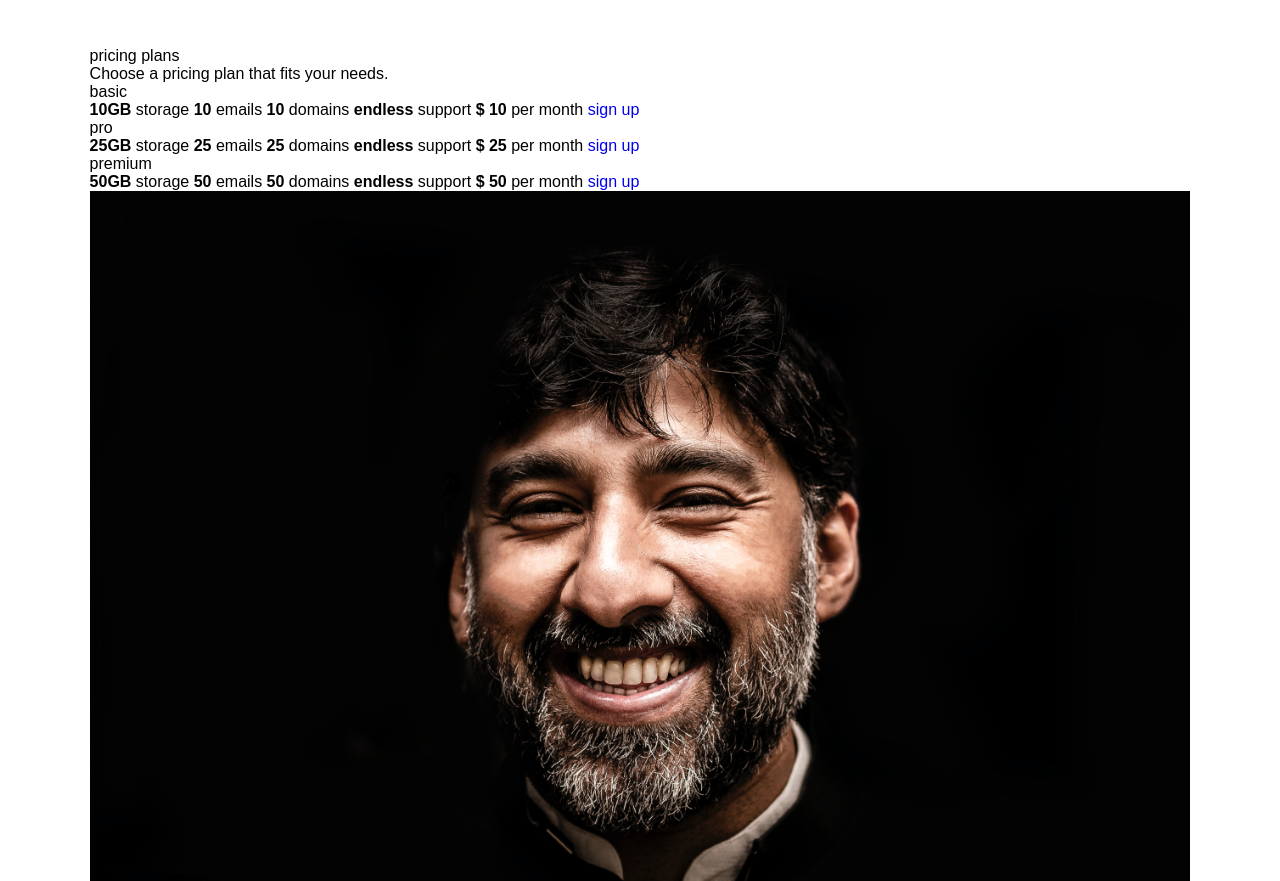
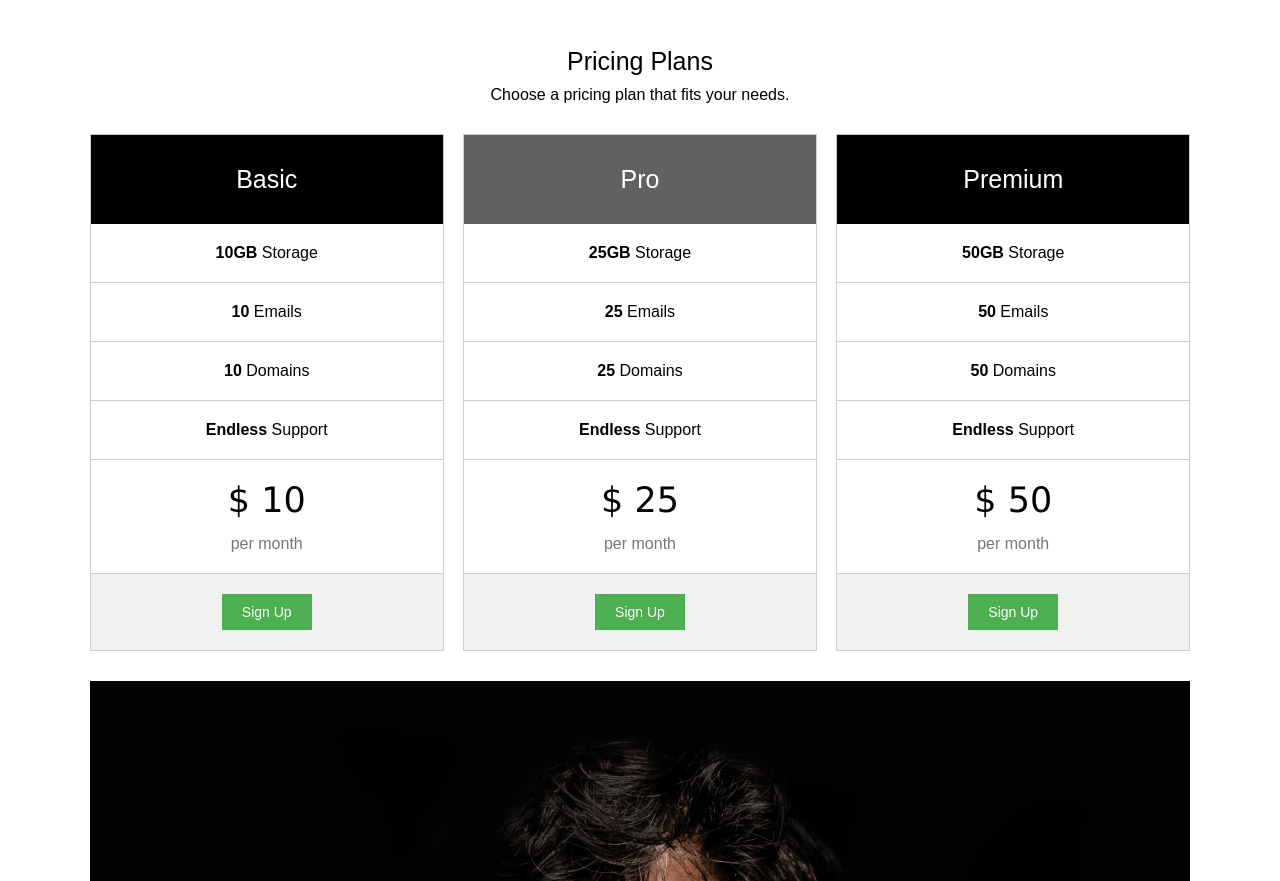
Before and after one commit to mdheerajprdxn/sass_1, a plain HTML site: page index.html in a window 1280 px wide. Shown: the part 1094-1975 px from the top of the page. Drawn offline with Linux system fonts and the light colour scheme.

Commit message:
[css] pricing done

```diff
--- a/assets/css/style.scss
+++ b/assets/css/style.scss
@@ -99,12 +99,16 @@ header {
   }
 }
 
+@mixin flexCenter($flow) {
+  display: flex;
+  flex-flow: $flow;
+  align-items: center;
+}
+
 .what-we-offer {
   margin: 50px 0;
   .wrapper {
-    display: flex;
-    flex-flow: column;
-    align-items: center;
+    @include flexCenter(column);
   }
   h2 {
     @include heading-underline();
@@ -136,3 +140,68 @@ header {
     }
   }
 }
+
+.pricing {
+  .wrapper {
+    @include flexCenter(column);
+    h2 {
+      @include heading();
+    }
+    & > ul {
+      margin: 30px 0;
+      width: 100%;
+      display: flex;
+      justify-content: space-between;
+      & > li {
+        border: 1px solid #ccc;
+        flex-basis: 32%;
+        text-align: center;
+        h3 {
+          padding: 30px 0;
+          color: #fff;
+          background-color: #000;
+          font-size: 25px;
+          text-transform: capitalize;
+        }
+        &:nth-child(2) h3 {
+          background-color: $bgDarkGrey;
+        }
+        ul {
+          display: flex;
+          flex-flow: column;
+          li {
+            padding: 20px 0;
+            border-bottom: 1px solid #ccc;
+            text-transform: capitalize;
+          }
+          li.price {
+            strong {
+              margin-bottom: 15px;
+              display: block;
+              color: #000;
+              font-family: "Lucida Sans", "Lucida Sans Regular", "Lucida Grande",
+                "Lucida Sans Unicode", Geneva, Verdana, sans-serif;
+              font-size: 35px;
+              font-weight: 400;
+            }
+            color: #777;
+            text-transform: lowercase;
+          }
+          li:last-child {
+            border: none;
+            background-color: #f1f1f1;
+            a {
+              padding: 10px 20px;
+              color: #fff;
+              background-color: #4caf50;
+              font-size: 14px;
+              &:hover {
+                background-color: lighten(#4caf50, 10%);
+              }
+            }
+          }
+        }
+      }
+    }
+  }
+}
```
Also changed, not shown: assets/css/style.css, 1 other file.
